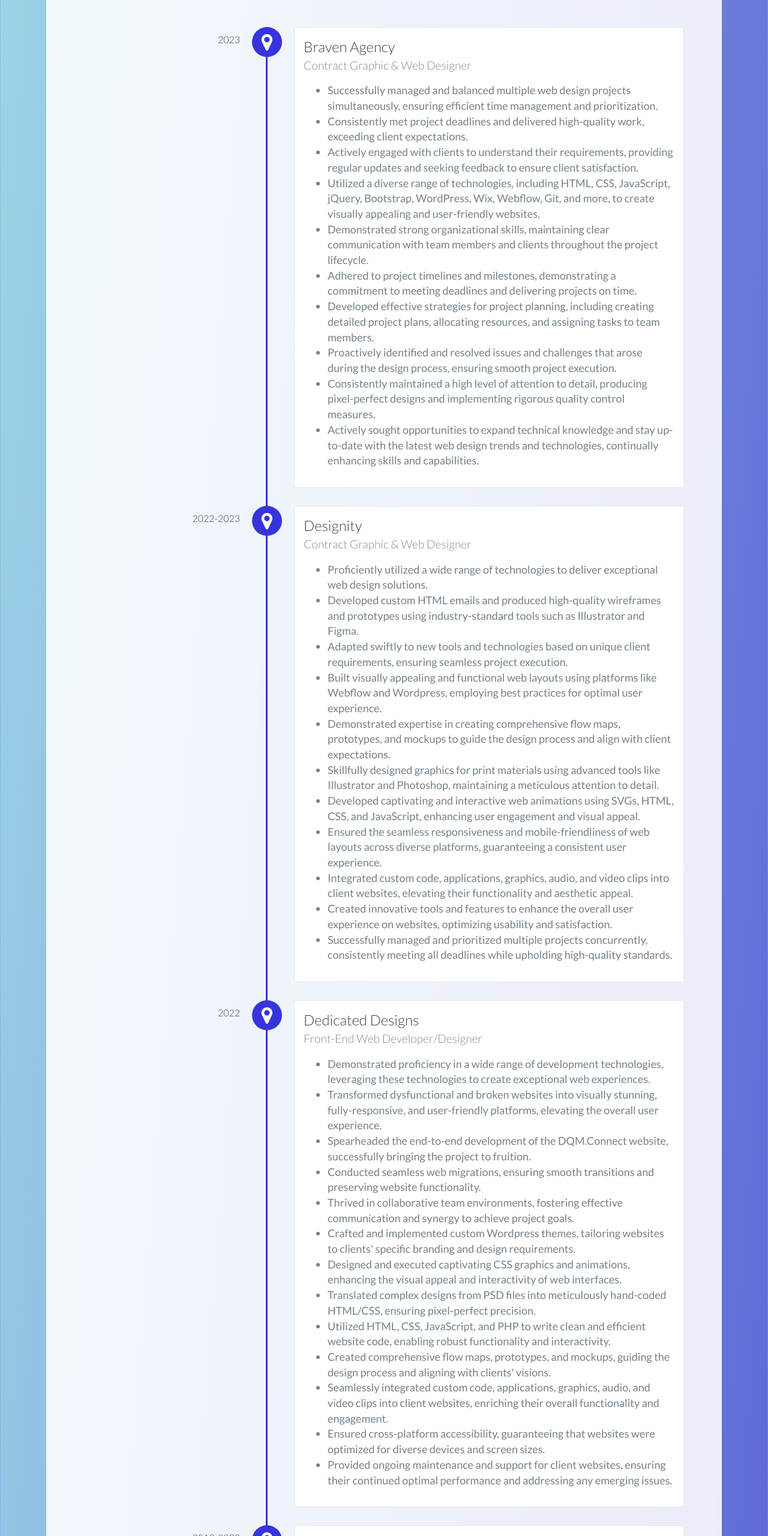
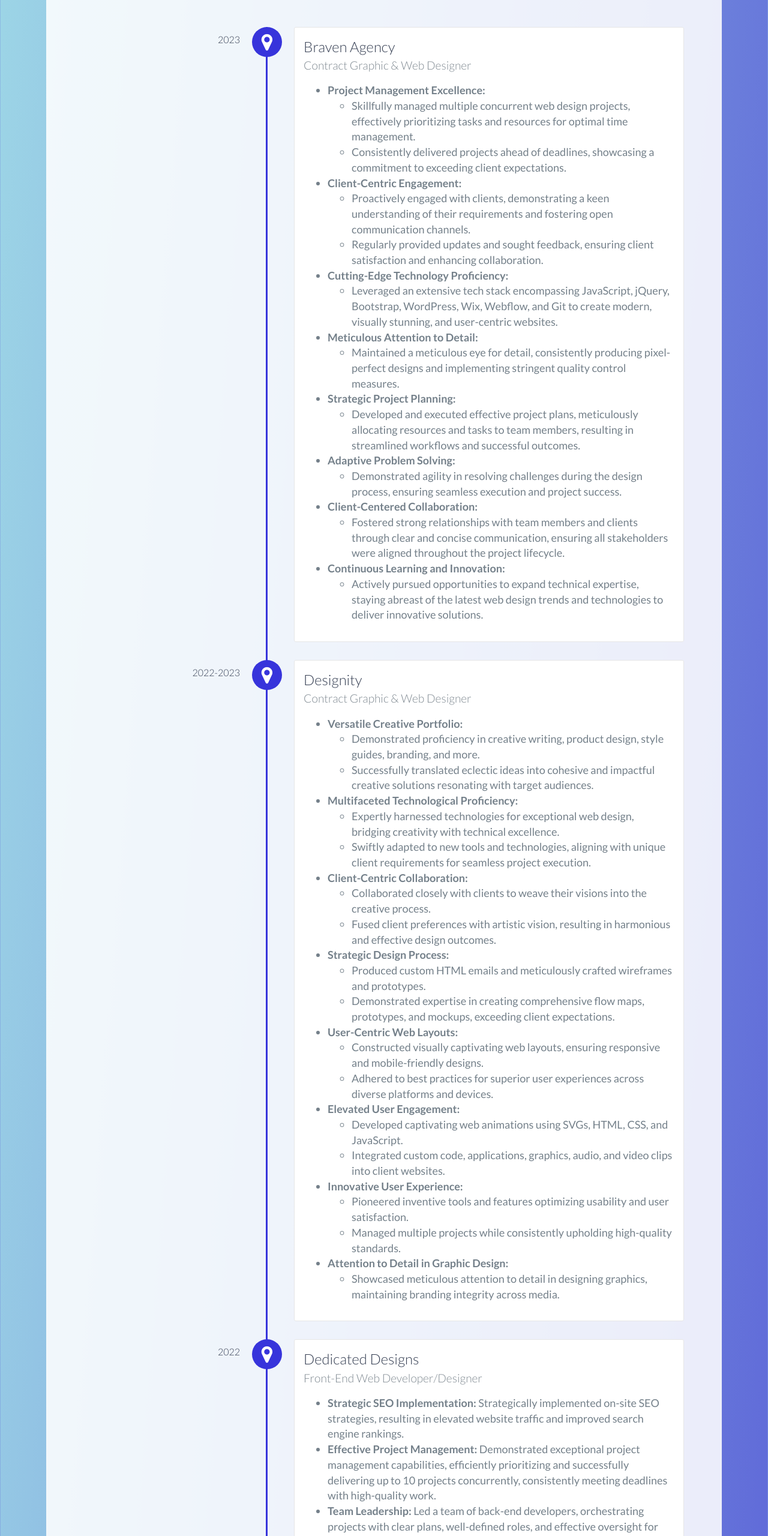
Before and after one commit to hannahwilbert/dev_portfolio, a website: page index.html in a window 1280 px wide. Shown: the part 2860-5420 px from the top of the page at 60% size. Drawn offline with nearby package versions, Linux system fonts and the light colour scheme; animation ran at ten frames a second; files whose address does not match are found by name.

Commit message:
Update index.html

```diff
--- a/index.html
+++ b/index.html
@@ -92,7 +92,7 @@
 
             <div class="barrel">
                     <h2> click and hold to shoot pixel bubbles!</h2>
-                  <img id="fishlogo" src="images/newfishlogo.png" >
+                  <img id="fishlogo" src="images/newfishlogo.png"   >
 
         </div>
 
@@ -276,17 +276,58 @@
 
                     <h4>Contract Graphic & Web Designer</h4>
                     <ul>
-                            <li>Successfully managed and balanced multiple web design projects simultaneously, ensuring efficient time management and prioritization.</li>
-                            <li>Consistently met project deadlines and delivered high-quality work, exceeding client expectations.</li>
-                            <li>Actively engaged with clients to understand their requirements, providing regular updates and seeking feedback to ensure client satisfaction.</li>
-                            <li>Utilized a diverse range of technologies, including HTML, CSS, JavaScript, jQuery, Bootstrap, WordPress, Wix, Webflow, Git, and more, to create visually appealing and user-friendly websites.</li>
-                            <li>Demonstrated strong organizational skills, maintaining clear communication with team members and clients throughout the project lifecycle.</li>
-                            <li>Adhered to project timelines and milestones, demonstrating a commitment to meeting deadlines and delivering projects on time.</li>
-                            <li>Developed effective strategies for project planning, including creating detailed project plans, allocating resources, and assigning tasks to team members.</li>
-                            <li>Proactively identified and resolved issues and challenges that arose during the design process, ensuring smooth project execution.</li>
-                            <li>Consistently maintained a high level of attention to detail, producing pixel-perfect designs and implementing rigorous quality control measures.</li>
-                            <li>Actively sought opportunities to expand technical knowledge and stay up-to-date with the latest web design trends and technologies, continually enhancing skills and capabilities.</li>
+                        <li>
+                          <strong>Project Management Excellence:</strong>
+                          <ul>
+                            <li>Skillfully managed multiple concurrent web design projects, effectively prioritizing tasks and resources for optimal time management.</li>
+                            <li>Consistently delivered projects ahead of deadlines, showcasing a commitment to exceeding client expectations.</li>
                           </ul>
+                        </li>
+                        <li>
+                          <strong>Client-Centric Engagement:</strong>
+                          <ul>
+                            <li>Proactively engaged with clients, demonstrating a keen understanding of their requirements and fostering open communication channels.</li>
+                            <li>Regularly provided updates and sought feedback, ensuring client satisfaction and enhancing collaboration.</li>
+                          </ul>
+                        </li>
+                        <li>
+                          <strong>Cutting-Edge Technology Proficiency:</strong>
+                          <ul>
+                            <li>Leveraged an extensive tech stack encompassing JavaScript, jQuery, Bootstrap, WordPress, Wix, Webflow, and Git to create modern, visually stunning, and user-centric websites.</li>
+                          </ul>
+                        </li>
+                        <li>
+                          <strong>Meticulous Attention to Detail:</strong>
+                          <ul>
+                            <li>Maintained a meticulous eye for detail, consistently producing pixel-perfect designs and implementing stringent quality control measures.</li>
+                          </ul>
+                        </li>
+                        <li>
+                          <strong>Strategic Project Planning:</strong>
+                          <ul>
+                            <li>Developed and executed effective project plans, meticulously allocating resources and tasks to team members, resulting in streamlined workflows and successful outcomes.</li>
+                          </ul>
+                        </li>
+                        <li>
+                          <strong>Adaptive Problem Solving:</strong>
+                          <ul>
+                            <li>Demonstrated agility in resolving challenges during the design process, ensuring seamless execution and project success.</li>
+                          </ul>
+                        </li>
+                        <li>
+                          <strong>Client-Centered Collaboration:</strong>
+                          <ul>
+                            <li>Fostered strong relationships with team members and clients through clear and concise communication, ensuring all stakeholders were aligned throughout the project lifecycle.</li>
+                          </ul>
+                        </li>
+                        <li>
+                          <strong>Continuous Learning and Innovation:</strong>
+                          <ul>
+                            <li>Actively pursued opportunities to expand technical expertise, staying abreast of the latest web design trends and technologies to deliver innovative solutions.</li>
+                          </ul>
+                        </li>
+                      </ul>
+
             </div>
         </div>
                             <div data-date="2022-2023">
@@ -296,18 +337,63 @@
 
                     <h4>Contract Graphic & Web Designer</h4>
                     <ul>
-                            <li>Proficiently utilized a wide range of technologies to deliver exceptional web design solutions.</li>
-                            <li>Developed custom HTML emails and produced high-quality wireframes and prototypes using industry-standard tools such as Illustrator and Figma.</li>
-                            <li>Adapted swiftly to new tools and technologies based on unique client requirements, ensuring seamless project execution.</li>
-                            <li>Built visually appealing and functional web layouts using platforms like Webflow and Wordpress, employing best practices for optimal user experience.</li>
-                            <li>Demonstrated expertise in creating comprehensive flow maps, prototypes, and mockups to guide the design process and align with client expectations.</li>
-                            <li>Skillfully designed graphics for print materials using advanced tools like Illustrator and Photoshop, maintaining a meticulous attention to detail.</li>
-                            <li>Developed captivating and interactive web animations using SVGs, HTML, CSS, and JavaScript, enhancing user engagement and visual appeal.</li>
-                            <li>Ensured the seamless responsiveness and mobile-friendliness of web layouts across diverse platforms, guaranteeing a consistent user experience.</li>
-                            <li>Integrated custom code, applications, graphics, audio, and video clips into client websites, elevating their functionality and aesthetic appeal.</li>
-                            <li>Created innovative tools and features to enhance the overall user experience on websites, optimizing usability and satisfaction.</li>
-                            <li>Successfully managed and prioritized multiple projects concurrently, consistently meeting all deadlines while upholding high-quality standards.</li>
+                        <li>
+                          <strong>Versatile Creative Portfolio:</strong>
+                          <ul>
+                            <li>Demonstrated proficiency in creative writing, product design, style guides, branding, and more.</li>
+                            <li>Successfully translated eclectic ideas into cohesive and impactful creative solutions resonating with target audiences.</li>
                           </ul>
+                        </li>
+                        <li>
+                          <strong>Multifaceted Technological Proficiency:</strong>
+                          <ul>
+                            <li>Expertly harnessed technologies for exceptional web design, bridging creativity with technical excellence.</li>
+                            <li>Swiftly adapted to new tools and technologies, aligning with unique client requirements for seamless project execution.</li>
+                          </ul>
+                        </li>
+                        <li>
+                          <strong>Client-Centric Collaboration:</strong>
+                          <ul>
+                            <li>Collaborated closely with clients to weave their visions into the creative process.</li>
+                            <li>Fused client preferences with artistic vision, resulting in harmonious and effective design outcomes.</li>
+                          </ul>
+                        </li>
+                        <li>
+                          <strong>Strategic Design Process:</strong>
+                          <ul>
+                            <li>Produced custom HTML emails and meticulously crafted wireframes and prototypes.</li>
+                            <li>Demonstrated expertise in creating comprehensive flow maps, prototypes, and mockups, exceeding client expectations.</li>
+                          </ul>
+                        </li>
+                        <li>
+                          <strong>User-Centric Web Layouts:</strong>
+                          <ul>
+                            <li>Constructed visually captivating web layouts, ensuring responsive and mobile-friendly designs.</li>
+                            <li>Adhered to best practices for superior user experiences across diverse platforms and devices.</li>
+                          </ul>
+                        </li>
+                        <li>
+                          <strong>Elevated User Engagement:</strong>
+                          <ul>
+                            <li>Developed captivating web animations using SVGs, HTML, CSS, and JavaScript.</li>
+                            <li>Integrated custom code, applications, graphics, audio, and video clips into client websites.</li>
+                          </ul>
+                        </li>
+                        <li>
+                          <strong>Innovative User Experience:</strong>
+                          <ul>
+                            <li>Pioneered inventive tools and features optimizing usability and user satisfaction.</li>
+                            <li>Managed multiple projects while consistently upholding high-quality standards.</li>
+                          </ul>
+                        </li>
+                        <li>
+                          <strong>Attention to Detail in Graphic Design:</strong>
+                          <ul>
+                            <li>Showcased meticulous attention to detail in designing graphics, maintaining branding integrity across media.</li>
+                          </ul>
+                        </li>
+                      </ul>
+
             </div>
         </div>
                 <div data-date="2022">
@@ -316,22 +402,16 @@
                     <h3>Dedicated Designs</h3>
                     <h4>Front-End Web Developer/Designer</h4>
 
-<ul>
-        <li>Demonstrated proficiency in a wide range of development technologies, leveraging these technologies to create exceptional web experiences.</li>
-        <li>Transformed dysfunctional and broken websites into visually stunning, fully-responsive, and user-friendly platforms, elevating the overall user experience.</li>
-        <li>Spearheaded the end-to-end development of the DQM.Connect website, successfully bringing the project to fruition.</li>
-        <li>Conducted seamless web migrations, ensuring smooth transitions and preserving website functionality.</li>
-        <li>Thrived in collaborative team environments, fostering effective communication and synergy to achieve project goals.</li>
-        <li>Crafted and implemented custom Wordpress themes, tailoring websites to clients' specific branding and design requirements.</li>
-        <li>Designed and executed captivating CSS graphics and animations, enhancing the visual appeal and interactivity of web interfaces.</li>
-        <li>Translated complex designs from PSD files into meticulously hand-coded HTML/CSS, ensuring pixel-perfect precision.</li>
-        <li>Utilized HTML, CSS, JavaScript, and PHP to write clean and efficient website code, enabling robust functionality and interactivity.</li>
-        <li>Created comprehensive flow maps, prototypes, and mockups, guiding the design process and aligning with clients' visions.</li>
-        <li>Seamlessly integrated custom code, applications, graphics, audio, and video clips into client websites, enriching their overall functionality and engagement.</li>
-        <li>Ensured cross-platform accessibility, guaranteeing that websites were optimized for diverse devices and screen sizes.</li>
-        <li>Provided ongoing maintenance and support for client websites, ensuring their continued optimal performance and addressing any emerging issues.</li>
-      </ul>
-
+                    <ul>
+                        <li><strong>Strategic SEO Implementation:</strong> Strategically implemented on-site SEO strategies, resulting in elevated website traffic and improved search engine rankings.</li>
+                        <li><strong>Effective Project Management:</strong> Demonstrated exceptional project management capabilities, efficiently prioritizing and successfully delivering up to 10 projects concurrently, consistently meeting deadlines with high-quality work.</li>
+                        <li><strong>Team Leadership:</strong> Led a team of back-end developers, orchestrating projects with clear plans, well-defined roles, and effective oversight for seamless execution.</li>
+                        <li><strong>Holistic Website Lifecycle Management:</strong> Managed the entire lifecycle of custom Wordpress websites, from conceptualization to launch, ensuring the delivery of polished and functional web solutions.</li>
+                        <li><strong>Creative CSS Graphics and Animations:</strong> Designed and developed captivating CSS graphics and animations, enhancing visual appeal and interactivity to elevate website engagement.</li>
+                        <li><strong>Efficient and Clean Coding:</strong> Utilized HTML, CSS, JavaScript, and PHP to create clean and efficient code, optimizing website performance and functionality.</li>
+                        <li><strong>Optimal User Experience Assurance:</strong> Ensured cross-browser compatibility and conducted comprehensive unit testing, guaranteeing a consistent and seamless experience across various web browsers.</li>
+                        <li><strong>Guided Design Process:</strong> Created comprehensive flow maps, prototypes, and mockups to expertly guide the design process, aligning with clients' visions for their websites.</li>
+                      </ul>
 
 
             </div>
@@ -342,19 +422,33 @@
                 <h3>Deviate Agency</h3>
                 <h4>Web Developer/Designer & Project Manager</h4>
                 <ul>
-                        <li>Utilized HTML, CSS, Wordpress, WPEngine, Bootstrap, jQuery, JavaScript, Three.js, Yellow Pencil, Divi, Elementor, and Git.</li>
-                        <li>Collaborated closely with clients to fulfill their requirements.</li>
-                        <li>Developed, designed, and maintained multiple Wordpress websites and Shopify/Ecommerce sites.</li>
-                        <li>Implemented on-site SEO strategies to increase website traffic.</li>
-                        <li>Successfully managed up to 10 projects simultaneously, consistently delivering quality work on time.</li>
-                        <li>Led a team of back-end developers, creating detailed project plans and assigning roles.</li>
-                        <li>Created custom Wordpress websites from inception to launch.</li>
-                        <li>Designed and developed custom CSS graphics and animations.</li>
-                        <li>Converted PSDs into hand-coded HTML/CSS.</li>
-                        <li>Utilized HTML, CSS, JavaScript, and PHP for website coding.</li>
-                        <li>Ensured cross-browser compatibility and conducted unit testing.</li>
-                        <li>Created flow maps, prototypes, and mockups.</li>
-                      </ul>
+                    <li>
+                      Fostered robust client relationships through close collaboration, effectively comprehending and fulfilling their unique requirements.
+                    </li>
+                    <li>
+                      Developed, designed, and maintained multiple Wordpress websites and Shopify/Ecommerce platforms, ensuring seamless functionality and exceptional user experiences.
+                      <br>
+                      Strategically implemented on-site SEO strategies, resulting in elevated website traffic and improved search engine rankings.
+                    </li>
+                    <li>
+                      Demonstrated exceptional project management capabilities, efficiently prioritizing and successfully delivering up to 10 projects concurrently, consistently meeting deadlines with high-quality work.
+                      <br>
+                      Led a team of back-end developers, orchestrating projects with clear plans, well-defined roles, and effective oversight for seamless execution.
+                    </li>
+                    <li>
+                      Managed the entire lifecycle of custom Wordpress websites, from conceptualization to launch, ensuring the delivery of polished and functional web solutions.
+                      <br>
+                      Designed and developed captivating CSS graphics and animations, enhancing visual appeal and interactivity to elevate website engagement.
+                      <br>
+                      Utilized HTML, CSS, JavaScript, and PHP to create clean and efficient code, optimizing website performance and functionality.
+                      <br>
+                      Ensured cross-browser compatibility and conducted comprehensive unit testing, guaranteeing a consistent and seamless experience across various web browsers.
+                      <br>
+                      Created comprehensive flow maps, prototypes, and mockups to expertly guide the design process, aligning with clients' visions for their websites.
+                    </li>
+                  </ul>
+
+
 
         </div>
     </div>
@@ -363,19 +457,33 @@
                 <h3>Freelance/Contractor</h3>
                 <h4>Front End Developer / Graphic Designer</h4>
 
-                <ul>
-                        <li>Fostered strong client relationships through close collaboration, effectively understanding and fulfilling their requirements.</li>
-                        <li>Developed, designed, and maintained multiple Wordpress websites and Shopify/Ecommerce sites, ensuring seamless functionality and an exceptional user experience.</li>
-                        <li>Implemented effective on-site SEO strategies, resulting in increased website traffic and improved search engine rankings.</li>
-                        <li>Successfully managed and prioritized up to 10 projects simultaneously, consistently meeting deadlines and delivering high-quality work.</li>
-                        <li>Led a team of back-end developers, providing clear project plans, assigning roles, and overseeing successful project execution.</li>
-                        <li>Orchestrated the entire lifecycle of custom Wordpress websites, from conceptualization to launch, ensuring the delivery of polished and functional web solutions.</li>
-                        <li>Designed and developed captivating CSS graphics and animations, enhancing the visual appeal and interactivity of websites.</li>
-                        <li>Expertly converted PSD designs into meticulously hand-coded HTML/CSS, ensuring pixel-perfect accuracy and seamless integration.</li>
-                        <li>Utilized HTML, CSS, JavaScript, and PHP to write clean and efficient code, ensuring optimal website performance and functionality.</li>
-                        <li>Ensured cross-browser compatibility and conducted thorough unit testing, guaranteeing a consistent and seamless experience across different web browsers.</li>
-                        <li>Created comprehensive flow maps, prototypes, and mockups, guiding the design process and aligning with clients' visions for their websites.</li>
+
+                    <ul>
+                        <li>Proficient in:
+                          <ul>
+                            <li>HTML, CSS, JavaScript for responsive web designs with a focus on user experience.</li>
+                            <li>Adobe Creative Suite (Illustrator, Photoshop, InDesign) for stunning graphics and materials.</li>
+                            <li>UI/UX principles, utilizing prototyping tools (Figma, Adobe XD) for client-centered designs.</li>
+                          </ul>
+                        </li>
+                        <li>Collaborative approach to work closely with clients:
+                          <ul>
+                            <li>Understanding needs and delivering tailored solutions.</li>
+                            <li>Familiar with design systems, style guides, and typography for consistency across projects.</li>
+                            <li>Experienced in creating logos, branding materials, marketing collateral, and packaging designs.</li>
+                          </ul>
+                        </li>
+                        <li>Skilled in:
+                          <ul>
+                            <li>CSS frameworks (Bootstrap, Foundation) for efficient styling and responsive layouts.</li>
+                            <li>Front-end languages (HTML, CSS, JavaScript) and libraries (jQuery) for dynamic websites.</li>
+                            <li>Integrating third-party APIs, plugins, and version control (Git) for collaborative development.</li>
+                          </ul>
+                        </li>
+                        <li>Strong grasp of print production processes, ensuring designs are print-ready.</li>
+                        <li>Continuously learning to stay updated with web development and design trends.</li>
                       </ul>
+
                 </div>
             </div>
 
@@ -518,7 +626,6 @@
                           <div class="gallery-item">
                             <img class="gallery-image" src="images/gromo.png">
                           </div>
-
 
             </div>
 
@@ -730,17 +837,27 @@
         </div>
         </div>
       <ul>
-  <li>HTML, CSS/SASS/SCSS</li>
-  <li>JavaScript/JQuery, React, PHP</li>
-  <li>Prototyping, Hi-Fi Wireframes, Style Guides, and Flow Charts using Miro, Illustrator, Figma, and more.</li>
-  <li>Adobe Illustrator and Photoshop Multimedia Design.</li>
-  <li>Wordpress Custom Theme Development</li>
-  <li>Wordpress, Wix, Squarespace, Square, Webflow, Web360, and more</li>
-  <li>Shopify, Square, WooCommerce, Wix Stores, and more ecommerce platforms</li>
-  <li>Bootstrap, Elementor/Divi, Godaddy, Oxygen</li>
-  <li>Google Analytics, SEO Optimization</li>
-  <li>Git, GitHub</li>
-  <li>Site Migrations and Launches</li>
+        <ul>
+            <li>
+              <strong>Front-End Development:</strong> HTML, CSS/SASS/SCSS, JavaScript/jQuery, React, TypeScript, Vue.js, Angular.
+            </li>
+            <li>
+              <strong>Responsive Design and UX/UI:</strong> Implementing responsive design techniques, UX/UI design principles.
+            </li>
+            <li>
+              <strong>Website Platforms and Customization:</strong> Custom themes (WordPress), platforms (Wix, Squarespace, Webflow).
+            </li>
+            <li>
+              <strong>Marketing Data Analysis:</strong> Google Analytics, Google Tag Manager, Hotjar, data monitoring, conversion optimization.
+            </li>
+            <li>
+              <strong>Marketing Strategies:</strong> Crafting compelling ad copy, optimizing visuals, social media strategies.
+            </li>
+            <li>
+              <strong>Shopify Expertise:</strong> Shopify Plus, custom theme development, app integration, payment gateways.
+            </li>
+          </ul>
+
 </ul>
     </div>
 </div>
@@ -815,6 +932,20 @@
     AOS.init();
   </script>
     <script>
+        var x = window.matchMedia("(max-width: 480px)");
+myFunction(x); // Call listener function at run time
+x.addListener(myFunction); // Attach listener function on state changes
+
+// Get all gallery items
+const galleryItems = document.querySelectorAll('.gallery-item');
+
+// Add click event listener to each gallery item
+galleryItems.forEach(item => {
+  item.addEventListener('click', () => {
+    // Toggle the "expanded" class on clicked gallery item
+    item.classList.toggle('expanded');
+  });
+});
 
         $(function() {
 	// Vars
```
